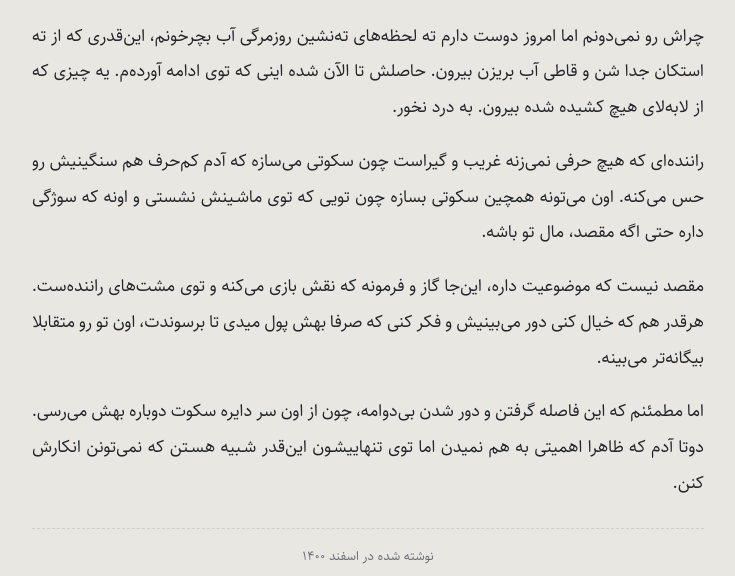
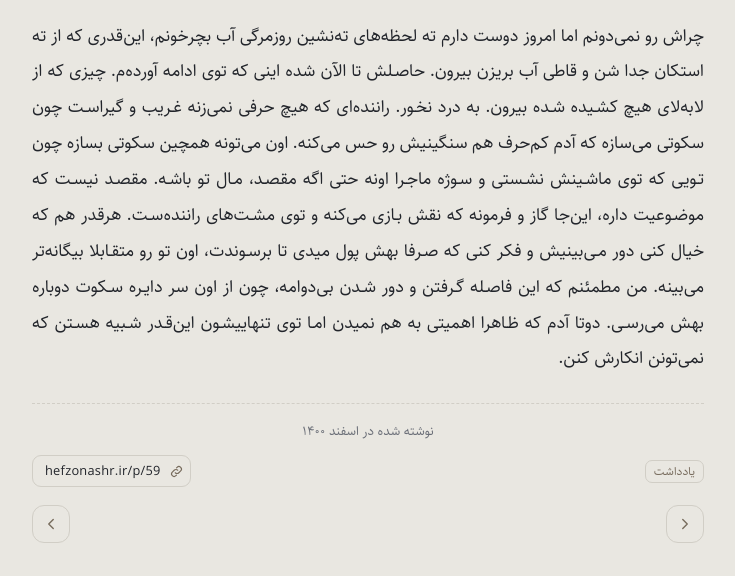
Before and after one commit to mamarezow/hefzonashr, an Eleventy site: page src/posts/ranande.md in a window 1280 px wide. Shown: the part 184-760 px from the top of the page, without its empty margins (272-1007 px from the left). Built offline with nearby package versions, Linux system fonts and the light colour scheme; Eleventy itself is replaced by a stand-in of ours; files that its build step writes are made by us from their sources.

Commit message:
Update نوشته “ranande”

```diff
--- a/src/posts/ranande.md
+++ b/src/posts/ranande.md
@@ -7,10 +7,4 @@ tags:
   - note
 ---
 
-چراش رو نمی‌دونم اما امروز دوست دارم ته لحظه‌های ته‌نشین روزمرگی آب بچرخونم، این‌قدری که از ته استکان جدا شن و قاطی آب بریزن بیرون. حاصلش تا الآن شده اینی که توی ادامه آورده‌م. یه چیزی که از لابه‌لای هیچ کشیده شده بیرون. به درد نخور.
-
-راننده‌ای که هیچ حرفی نمی‌زنه غریب و گیراست چون سکوتی می‌سازه که آدم کم‌حرف هم سنگینیش رو حس می‌کنه. اون می‌تونه همچین سکوتی بسازه چون تویی که توی ماشینش نشستی و اونه که سوژگی داره حتی اگه مقصد، مال تو باشه.
-
-مقصد نیست که موضوعیت داره، این‌جا گاز و فرمونه که نقش بازی می‌کنه و توی مشت‌های راننده‌ست. هرقدر هم که خیال کنی دور می‌بینیش و فکر کنی که صرفا بهش پول میدی تا برسوندت، اون تو رو متقابلا بیگانه‌تر می‌بینه.
-
-اما مطمئنم که این فاصله گرفتن و دور شدن بی‌دوامه، چون از اون سر دایره سکوت دوباره بهش می‌رسی. دوتا آدم که ظاهرا اهمیتی به هم نمیدن اما توی تنهاییشون این‌قدر شبیه هستن که نمی‌تونن انکارش کنن.
+چراش رو نمی‌دونم اما امروز دوست دارم ته لحظه‌های ته‌نشین روزمرگی آب بچرخونم، این‌قدری که از ته استکان جدا شن و قاطی آب بریزن بیرون. حاصلش تا الآن شده اینی که توی ادامه آورده‌م. چیزی که از لابه‌لای هیچ کشیده شده بیرون. به درد نخور. راننده‌ای که هیچ حرفی نمی‌زنه غریب و گیراست چون سکوتی می‌سازه که آدم کم‌حرف هم سنگینیش رو حس می‌کنه. اون می‌تونه همچین سکوتی بسازه چون تویی که توی ماشینش نشستی و سوژه ماجرا اونه حتی اگه مقصد، مال تو باشه. مقصد نیست که موضوعیت داره، این‌جا گاز و فرمونه که نقش بازی می‌کنه و توی مشت‌های راننده‌ست. هرقدر هم که خیال کنی دور می‌بینیش و فکر کنی که صرفا بهش پول میدی تا برسوندت، اون تو رو متقابلا بیگانه‌تر می‌بینه. من مطمئنم که این فاصله گرفتن و دور شدن بی‌دوامه، چون از اون سر دایره سکوت دوباره بهش می‌رسی. دوتا آدم که ظاهرا اهمیتی به هم نمیدن اما توی تنهاییشون این‌قدر شبیه هستن که نمی‌تونن انکارش کنن.
```
